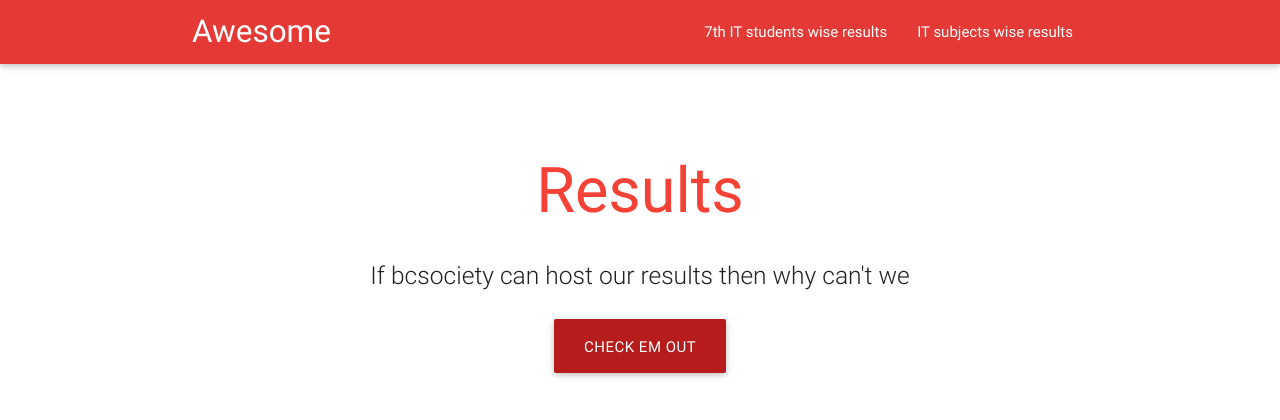
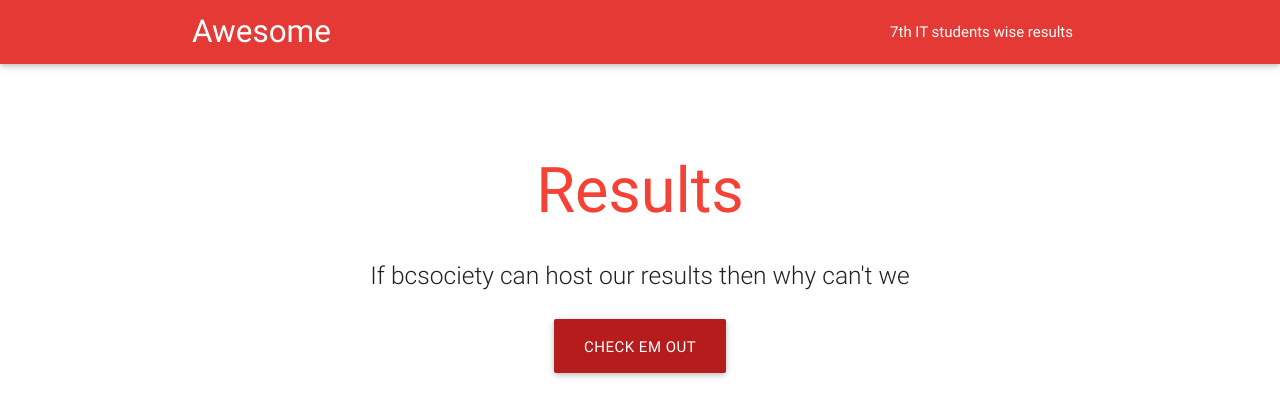
Before and after one commit to Alafazam/7th_sem_results_, a Flask app: page / in a window 1280 px wide. Shown: the top 420 px of the page. Run offline with Flask 2, Linux system fonts and the light colour scheme; some libraries are stand-ins or nearby versions.

Commit message:
menu updated

```diff
--- a/templates/index.html
+++ b/templates/index.html
@@ -16,7 +16,7 @@
         <div class="nav-wrapper container"><a id="logo-container" href="http://alafazam.com/" class="brand-logo">Awesome</a>
             <ul class="right hide-on-med-and-down">
                 <li><a href="/studentwiseresults">7th IT students wise results</a></li>
-                <li><a href="#">IT subjects wise results</a></li>
+                <!-- <li><a href="#">IT subjects wise results</a></li> -->
             </ul>
             <ul id="nav-mobile" class="side-nav">
                 <li><a href="#">IT Students wise results</a></li>
--- a/templates/res1.html
+++ b/templates/res1.html
@@ -16,7 +16,7 @@
         <div class="nav-wrapper container"><a id="logo-container" href="http://alafazam.com/" class="brand-logo">Awesome</a>
             <ul class="right hide-on-med-and-down">
                 <li><a href="/studentwiseresults">7th IT students wise results</a></li>
-                <li><a href="#">IT subjects wise results</a></li>
+                <!-- <li><a href="#">IT subjects wise results</a></li> -->
             </ul>
             <ul id="nav-mobile" class="side-nav">
                 <li><a href="#">IT Students wise results</a></li>
```
